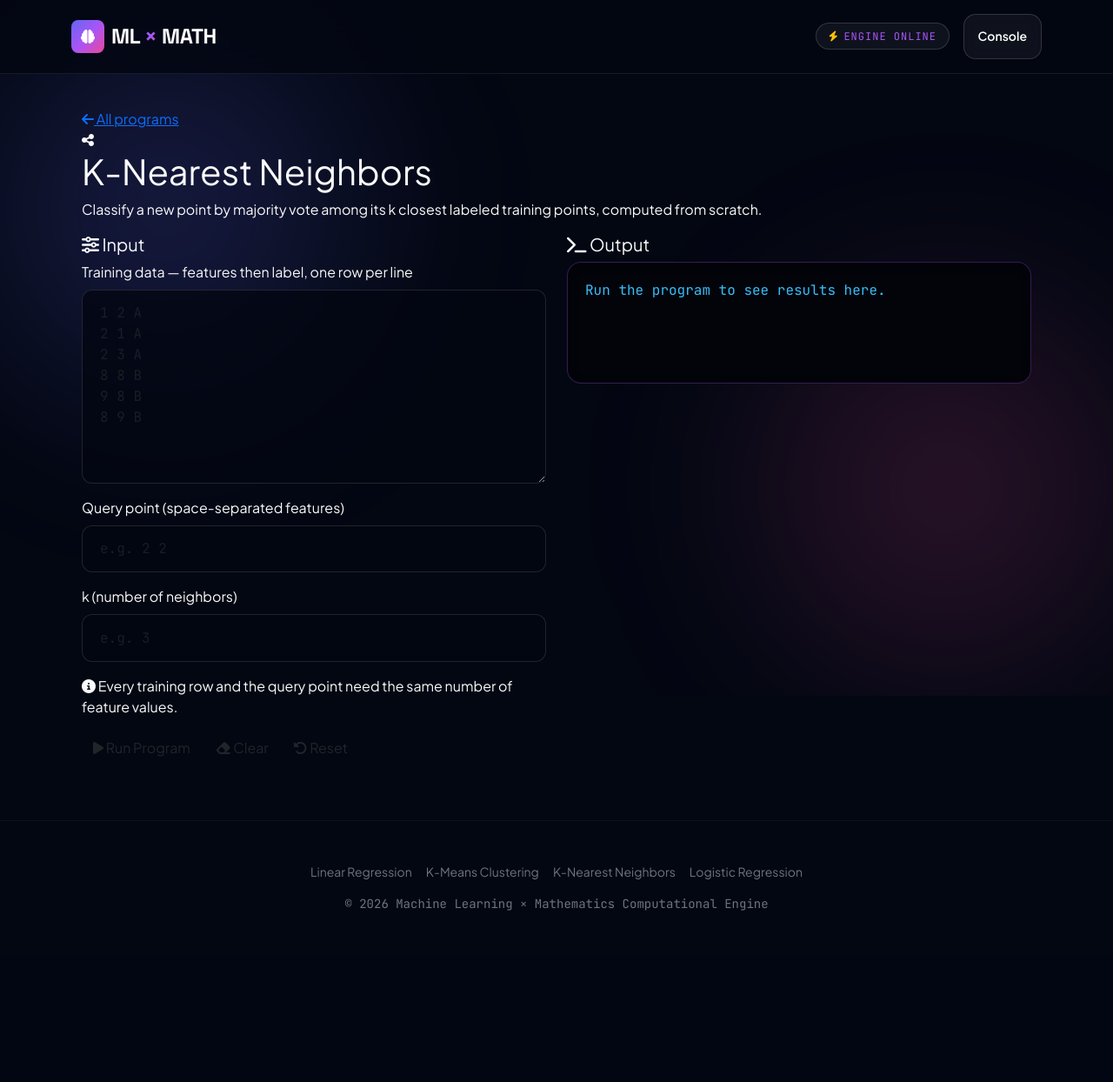
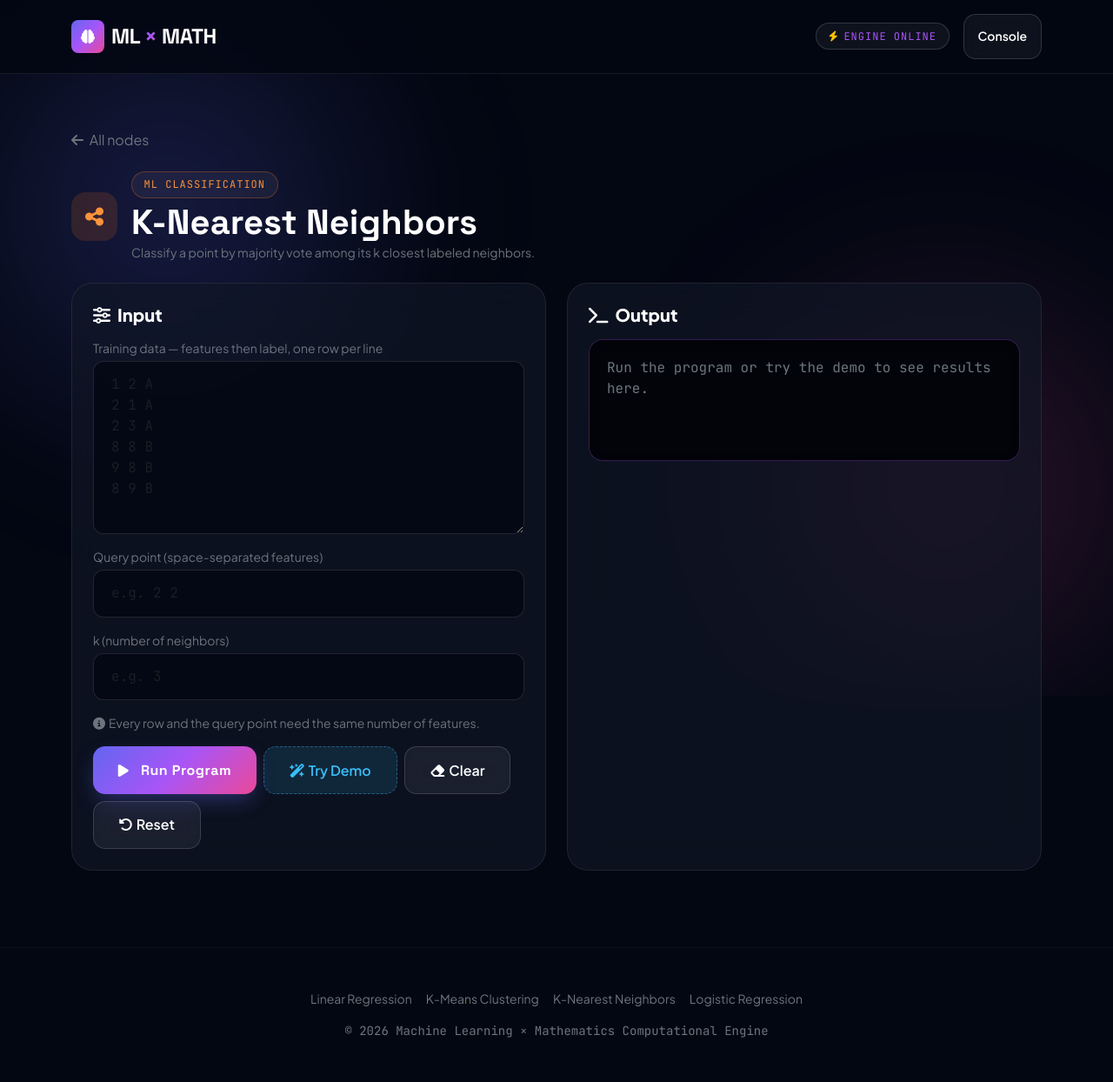
Before and after one commit to Anamolsnwr/ML_MATH_LAB, a Flask app: page /knn in a window 1280 px wide. Shown: the whole page at 87% size. Before the commit the page ends 1047 px from the top, so only its background shows below. Run offline with Flask 3, Linux system fonts and the light colour scheme.

Commit message:
adding demo button

```diff
--- a/templates/knn.html
+++ b/templates/knn.html
@@ -1,53 +1,55 @@
-{% extends "base.html" %}
-{% block title %}K-Nearest Neighbors — ML Math Lab{% endblock %}
+{% extends 'base.html' %}
 
 {% block content %}
-<section class="program-page">
-  <div class="container">
+<section class="py-4">
+  <a href="{{ url_for('home') }}#nodes" class="text-secondary text-decoration-none d-inline-block mb-4">
+    <i class="fa-solid fa-arrow-left me-1"></i> All nodes
+  </a>
 
-    <a href="{{ url_for('home') }}#programs" class="back-link"><i class="fa-solid fa-arrow-left"></i> All programs</a>
-
-    <div class="program-header" data-aos="fade-up">
-      <div class="program-icon-lg"><i class="fa-solid fa-share-nodes"></i></div>
+  <div class="d-flex align-items-center gap-3 mb-4">
+    <div class="p-3 rounded-4" style="background: rgba(249, 115, 22, 0.15); color: #FB923C;">
+      <i class="fa-solid fa-share-nodes fa-xl"></i>
+    </div>
     <div>
-        <h1>K-Nearest Neighbors</h1>
-        <p>Classify a new point by majority vote among its k closest labeled training points, computed from scratch.</p>
+      <span class="fusion-badge" style="color: #FB923C; border-color: rgba(249, 115, 22, 0.3);">ML CLASSIFICATION</span>
+      <h1 class="fw-bold text-white mb-0 mt-1" style="font-family: var(--font-display);">K-Nearest Neighbors</h1>
+      <p class="text-secondary small mb-0">Classify a point by majority vote among its k closest labeled neighbors.</p>
     </div>
   </div>
 
   <div class="row g-4">
-      <div class="col-lg-6" data-aos="fade-up">
-        <div class="panel glass">
-          <h5 class="panel-title"><i class="fa-solid fa-sliders"></i> Input</h5>
+    <div class="col-lg-6">
+      <div class="fusion-node p-4 h-100">
+        <h5 class="fw-bold text-white mb-3"><i class="fa-solid fa-sliders me-2"></i>Input</h5>
 
         <div class="mb-3">
-            <label class="form-label" for="trainingData">Training data — features then label, one row per line</label>
-            <textarea class="form-control mml-input" id="trainingData" rows="8" placeholder="1 2 A&#10;2 1 A&#10;2 3 A&#10;8 8 B&#10;9 8 B&#10;8 9 B"></textarea>
+          <label class="text-secondary small mb-1 d-block">Training data — features then label, one row per line</label>
+          <textarea class="form-control fusion-input" id="trainingData" rows="7" placeholder="1 2 A&#10;2 1 A&#10;2 3 A&#10;8 8 B&#10;9 8 B&#10;8 9 B"></textarea>
         </div>
         <div class="mb-3">
-            <label class="form-label" for="queryPoint">Query point (space-separated features)</label>
-            <input type="text" class="form-control mml-input" id="queryPoint" placeholder="e.g. 2 2">
+          <label class="text-secondary small mb-1 d-block">Query point (space-separated features)</label>
+          <input type="text" class="form-control fusion-input" id="queryPoint" placeholder="e.g. 2 2">
         </div>
         <div class="mb-3">
-            <label class="form-label" for="kValue">k (number of neighbors)</label>
-            <input type="number" min="1" max="15" class="form-control mml-input" id="kValue" placeholder="e.g. 3">
+          <label class="text-secondary small mb-1 d-block">k (number of neighbors)</label>
+          <input type="number" min="1" max="15" class="form-control fusion-input" id="kValue" placeholder="e.g. 3">
         </div>
-          <p class="hint"><i class="fa-solid fa-circle-info"></i> Every training row and the query point need the same number of feature values.</p>
+        <p class="text-secondary small"><i class="fa-solid fa-circle-info me-1"></i>Every row and the query point need the same number of features.</p>
 
-          <div class="btn-row">
-            <button class="btn btn-gradient" id="runBtn"><i class="fa-solid fa-play"></i> Run Program</button>
-            <button class="btn btn-outline-glass" id="clearBtn"><i class="fa-solid fa-eraser"></i> Clear</button>
-            <button class="btn btn-outline-glass" id="resetBtn"><i class="fa-solid fa-rotate-left"></i> Reset</button>
+        <div class="d-flex flex-wrap gap-2 mt-3">
+          <button class="btn btn-fusion" id="runBtn"><i class="fa-solid fa-play me-1"></i>Run Program</button>
+          <button class="btn demo-btn" id="demoBtn"><i class="fa-solid fa-wand-magic-sparkles me-1"></i>Try Demo</button>
+          <button class="btn btn-fusion-secondary" id="clearBtn"><i class="fa-solid fa-eraser me-1"></i>Clear</button>
+          <button class="btn btn-fusion-secondary" id="resetBtn"><i class="fa-solid fa-rotate-left me-1"></i>Reset</button>
         </div>
       </div>
     </div>
 
-      <div class="col-lg-6" data-aos="fade-up" data-aos-delay="100">
-        <div class="panel glass output-panel">
-          <h5 class="panel-title"><i class="fa-solid fa-terminal"></i> Output</h5>
+    <div class="col-lg-6">
+      <div class="fusion-node p-4 h-100">
+        <h5 class="fw-bold text-white mb-3"><i class="fa-solid fa-terminal me-2"></i>Output</h5>
         <div id="outputBox" class="output-box">
-            <p class="output-placeholder">Run the program to see results here.</p>
-          </div>
+          <p class="text-secondary mb-0">Run the program or try the demo to see results here.</p>
         </div>
       </div>
     </div>
@@ -57,13 +59,25 @@
 
 {% block extra_scripts %}
 <script>
-document.getElementById('runBtn').addEventListener('click', async () => {
+function showToast(message, type) {
+  const toast = document.createElement('div');
+  toast.textContent = message;
+  toast.style.cssText = `position:fixed;bottom:20px;right:20px;z-index:2000;padding:12px 20px;
+    border-radius:10px;color:#fff;font-size:.9rem;font-weight:500;
+    background:${type === 'error' ? '#DC2626' : '#059669'};box-shadow:0 10px 30px rgba(0,0,0,.4);`;
+  document.body.appendChild(toast);
+  setTimeout(() => toast.remove(), 3000);
+}
+
+async function runKNN() {
   const trainingData = document.getElementById('trainingData').value.trim();
   const queryPoint = document.getElementById('queryPoint').value.trim();
   const k = document.getElementById('kValue').value;
   if (!trainingData || !queryPoint || !k) return showToast('Please fill in all fields.', 'error');
 
-  setLoading(true);
+  const box = document.getElementById('outputBox');
+  box.innerHTML = '<p class="text-secondary mb-0">Running…</p>';
+
   try {
     const res = await fetch('/api/knn', {
       method: 'POST',
@@ -71,42 +85,49 @@ document.getElementById('runBtn').addEventListener('click', async () => {
       body: JSON.stringify({training_data: trainingData, query_point: queryPoint, k})
     });
     const data = await res.json();
-    setLoading(false);
-    if (!data.success) return showToast(data.error, 'error');
+    if (!data.success) { box.innerHTML = `<p class="text-danger mb-0">${data.error}</p>`; return showToast(data.error, 'error'); }
 
     const r = data.result;
     const rows = r.neighbors.map(n => `
-      <tr>
-        <td>[${n.point.join(', ')}]</td>
-        <td>${n.label}</td>
-        <td>${n.distance}</td>
-      </tr>
+      <tr><td>[${n.point.join(', ')}]</td><td>${n.label}</td><td>${n.distance}</td></tr>
     `).join('');
-    const votes = Object.entries(r.vote_counts).map(([label, count]) => `<span class="cluster-chip">${label}: ${count} vote(s)</span>`).join('');
+    const votes = Object.entries(r.vote_counts).map(([label, count]) =>
+      `<span class="d-inline-block px-2 py-1 rounded-pill me-1 mb-1" style="background:rgba(255,255,255,.06);font-size:.8rem;">${label}: ${count} vote(s)</span>`
+    ).join('');
 
-    renderOutput(`
-      <div class="result-badge result-good">
-        <i class="fa-solid fa-check"></i> Predicted label: ${r.predicted_label}
+    box.innerHTML = `
+      <div class="fusion-badge mb-3" style="color:#34D399;border-color:rgba(16,185,129,.3);">
+        <i class="fa-solid fa-check me-1"></i> Predicted label: ${r.predicted_label}
       </div>
-      <div style="margin-bottom:14px;">${votes}</div>
-      <table class="data-table">
+      <div class="mb-3">${votes}</div>
+      <table>
         <thead><tr><th>Neighbor</th><th>Label</th><th>Distance</th></tr></thead>
         <tbody>${rows}</tbody>
-      </table>
-    `);
+      </table>`;
     showToast('Program executed successfully.', 'success');
   } catch (e) {
-    setLoading(false);
+    box.innerHTML = '<p class="text-danger mb-0">Something went wrong contacting the backend.</p>';
     showToast('Something went wrong contacting the backend.', 'error');
   }
+}
+
+document.getElementById('runBtn').addEventListener('click', runKNN);
+
+document.getElementById('demoBtn').addEventListener('click', () => {
+  document.getElementById('trainingData').value = '1 2 A\n2 1 A\n2 3 A\n8 8 B\n9 8 B\n8 9 B';
+  document.getElementById('queryPoint').value = '2 2';
+  document.getElementById('kValue').value = '3';
+  runKNN();
 });
 
-document.getElementById('clearBtn').addEventListener('click', () => resetOutput());
+document.getElementById('clearBtn').addEventListener('click', () => {
+  document.getElementById('outputBox').innerHTML = '<p class="text-secondary mb-0">Run the program or try the demo to see results here.</p>';
+});
 document.getElementById('resetBtn').addEventListener('click', () => {
   document.getElementById('trainingData').value = '';
   document.getElementById('queryPoint').value = '';
   document.getElementById('kValue').value = '';
-  resetOutput();
+  document.getElementById('outputBox').innerHTML = '<p class="text-secondary mb-0">Run the program or try the demo to see results here.</p>';
 });
 </script>
 {% endblock %}
```
Lines whose indentation alone changed are shown as unchanged.
